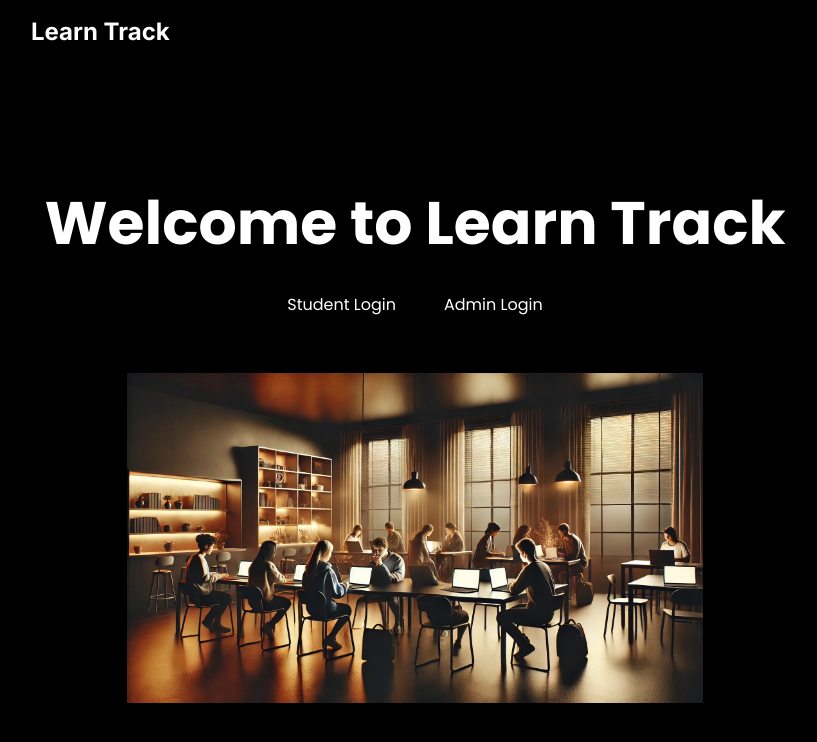
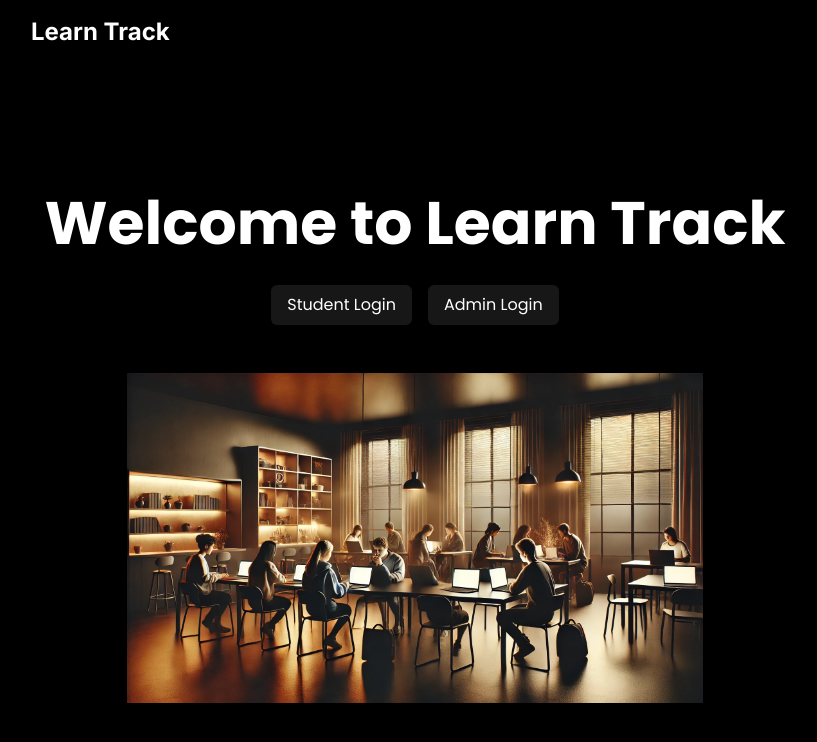
Before and after one commit to Cyber-Square-Pro/cs-learn-track, a Next.js app: page / in a window 1280 px wide. Shown: the top 742 px of the page, without its empty margins (225-1042 px from the left). Built offline with nearby package versions, Linux system fonts and the light colour scheme; no server answers.

Commit message:
Add global styles and dark mode support; include SignInPage route

```diff
--- a/app/globals.css
+++ b/app/globals.css
@@ -1,3 +1,69 @@
 @tailwind base;
 @tailwind components;
 @tailwind utilities;
+@import url("https://fonts.googleapis.com/css2?family=Poppins:wght@400;500&display=swap");
+@import url('https://fonts.googleapis.com/css2?family=Bungee+Shade&display=swap');
+
+@layer base {
+  :root {
+    --background: 0 0% 100%;
+    --foreground: 0 0% 3.9%;
+    --card: 0 0% 100%;
+    --card-foreground: 0 0% 3.9%;
+    --popover: 0 0% 100%;
+    --popover-foreground: 0 0% 3.9%;
+    --primary: 0 0% 9%;
+    --primary-foreground: 0 0% 98%;
+    --secondary: 0 0% 96.1%;
+    --secondary-foreground: 0 0% 9%;
+    --muted: 0 0% 96.1%;
+    --muted-foreground: 0 0% 45.1%;
+    --accent: 0 0% 96.1%;
+    --accent-foreground: 0 0% 9%;
+    --destructive: 0 84.2% 60.2%;
+    --destructive-foreground: 0 0% 98%;
+    --border: 0 0% 89.8%;
+    --input: 0 0% 89.8%;
+    --ring: 0 0% 3.9%;
+    --chart-1: 12 76% 61%;
+    --chart-2: 173 58% 39%;
+    --chart-3: 197 37% 24%;
+    --chart-4: 43 74% 66%;
+    --chart-5: 27 87% 67%;
+    --radius: 0.5rem;
+  }
+  .dark {
+    --background: 0 0% 3.9%;
+    --foreground: 0 0% 98%;
+    --card: 0 0% 3.9%;
+    --card-foreground: 0 0% 98%;
+    --popover: 0 0% 3.9%;
+    --popover-foreground: 0 0% 98%;
+    --primary: 0 0% 98%;
+    --primary-foreground: 0 0% 9%;
+    --secondary: 0 0% 14.9%;
+    --secondary-foreground: 0 0% 98%;
+    --muted: 0 0% 14.9%;
+    --muted-foreground: 0 0% 63.9%;
+    --accent: 0 0% 14.9%;
+    --accent-foreground: 0 0% 98%;
+    --destructive: 0 62.8% 30.6%;
+    --destructive-foreground: 0 0% 98%;
+    --border: 0 0% 14.9%;
+    --input: 0 0% 14.9%;
+    --ring: 0 0% 83.1%;
+    --chart-1: 220 70% 50%;
+    --chart-2: 160 60% 45%;
+    --chart-3: 30 80% 55%;
+    --chart-4: 280 65% 60%;
+    --chart-5: 340 75% 55%;
+  }
+}
+@layer base {
+  * {
+    @apply border-border;
+  }
+  body {
+    @apply bg-background text-foreground;
+  }
+}
--- a/app/layout.tsx
+++ b/app/layout.tsx
@@ -6,6 +6,7 @@
 import UploadImagePage from "./(addStudent)/uploadImg/page";
 import LandingPage from "./page";
 import CreateBatchPage from "./(batch)/newBatch/page";
+import SignInPage from "./(authentication)/student_signin/page";
 
 const inter = Inter({ subsets: ["latin"] });
 
@@ -23,6 +24,7 @@
             <Route path="/addStudent" element={<AddStudentPage />} />
             <Route path="/" element={<LandingPage />} />
             <Route path="/newBatch" element={<CreateBatchPage/>} />
+            <Route path="/student_signin" element={<SignInPage/>} />
           </Routes>
         </Router>
       </body>
```
